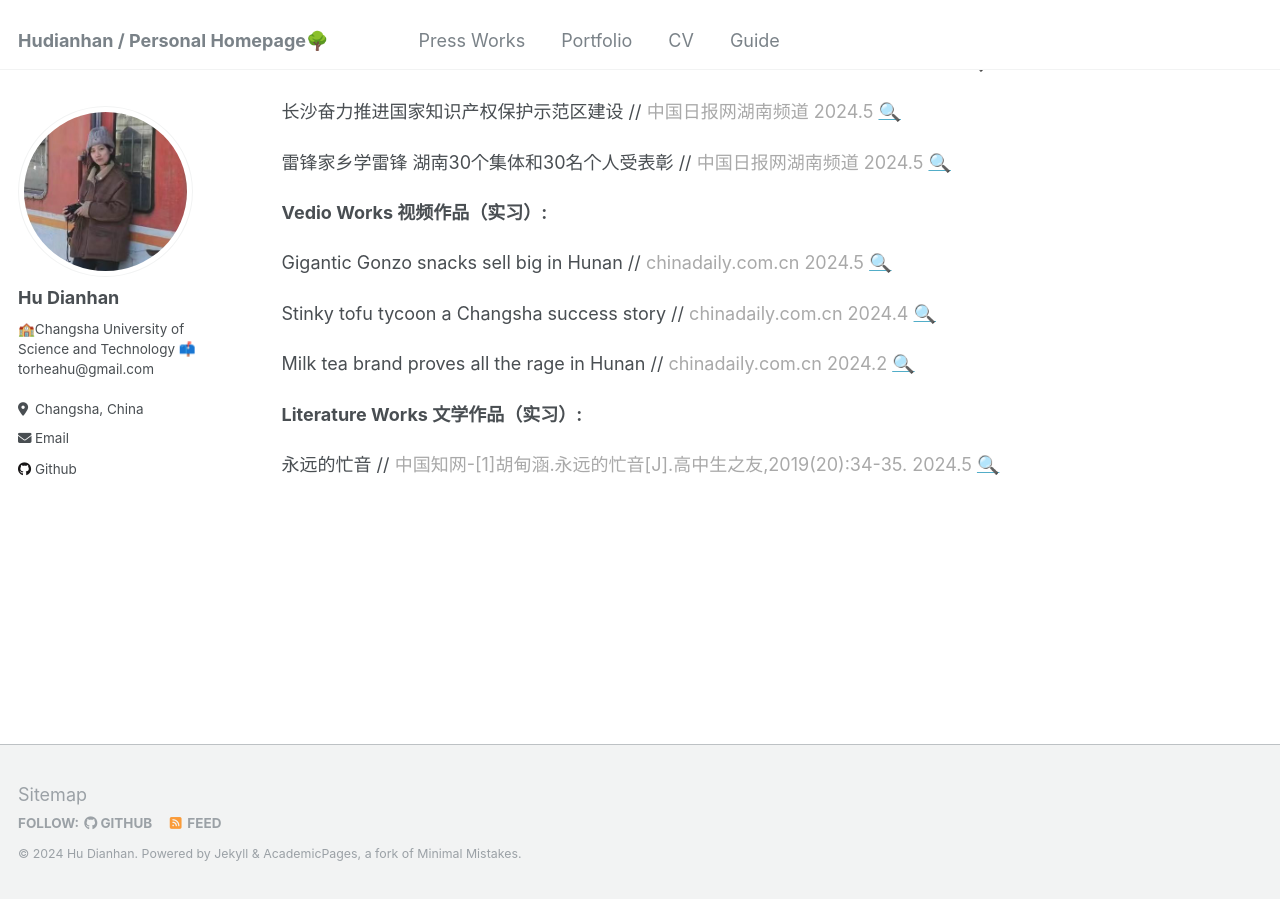
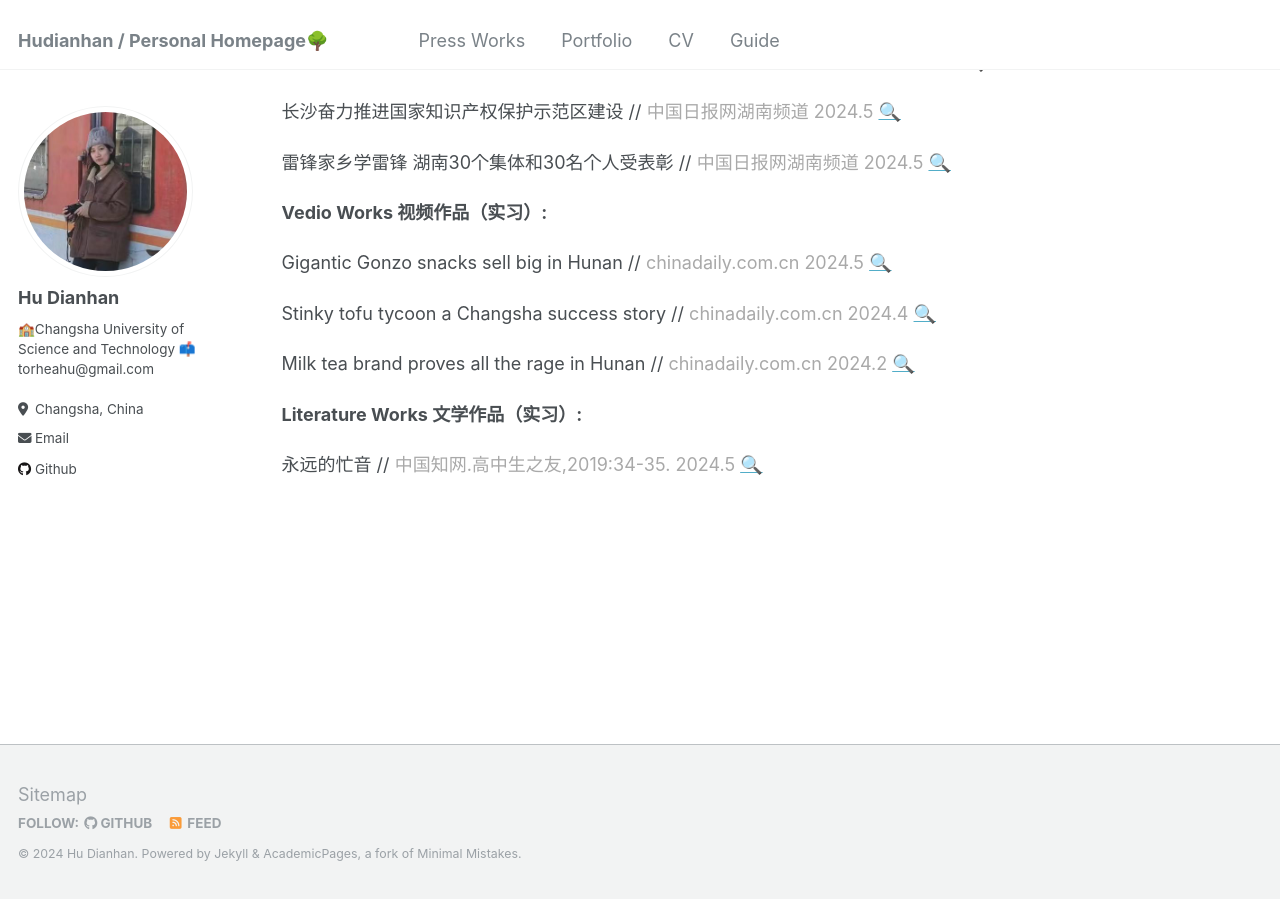
Before and after one commit to Rheahu816/Rheahu.github.io, a Jekyll site: the page built from _pages/about.md, in a window 1280 px wide and 900 px high, scrolled down 1516 px. Built offline with Jekyll 4.4.1, drawn with Linux system fonts in a browser that asks for light colours.

Commit message:
Update about.md

```diff
--- a/_pages/about.md
+++ b/_pages/about.md
@@ -82,4 +82,4 @@ Milk tea brand proves all the rage in Hunan // <font color=DarkGray> chinadaily.
 
 **Literature Works 文学作品（实习）:**
 
-永远的忙音 // <font color=DarkGray> 中国知网-[1]胡甸涵.永远的忙音[J].高中生之友,2019(20):34-35. 2024.5 </font> [🔍](https://kns.cnki.net/kcms2/article/abstract?v=mjz80qGfPOU07omjC6zw8cvr18wYa8oNgiJuF7bDW0odXie2elASjoZTw85y9SOonNcU544RNVRPdYGd4_4NW-QUxdfKuuKqkRZoi5OESRS9yo965jixjLUkrjS4tmqugEL40u2kJjw=&uniplatform=NZKPT&flag=copy)
+永远的忙音 // <font color=DarkGray> 中国知网.高中生之友,2019:34-35. 2024.5 </font> [🔍](https://kns.cnki.net/kcms2/article/abstract?v=mjz80qGfPOU07omjC6zw8cvr18wYa8oNgiJuF7bDW0odXie2elASjoZTw85y9SOonNcU544RNVRPdYGd4_4NW-QUxdfKuuKqkRZoi5OESRS9yo965jixjLUkrjS4tmqugEL40u2kJjw=&uniplatform=NZKPT&flag=copy)
```
